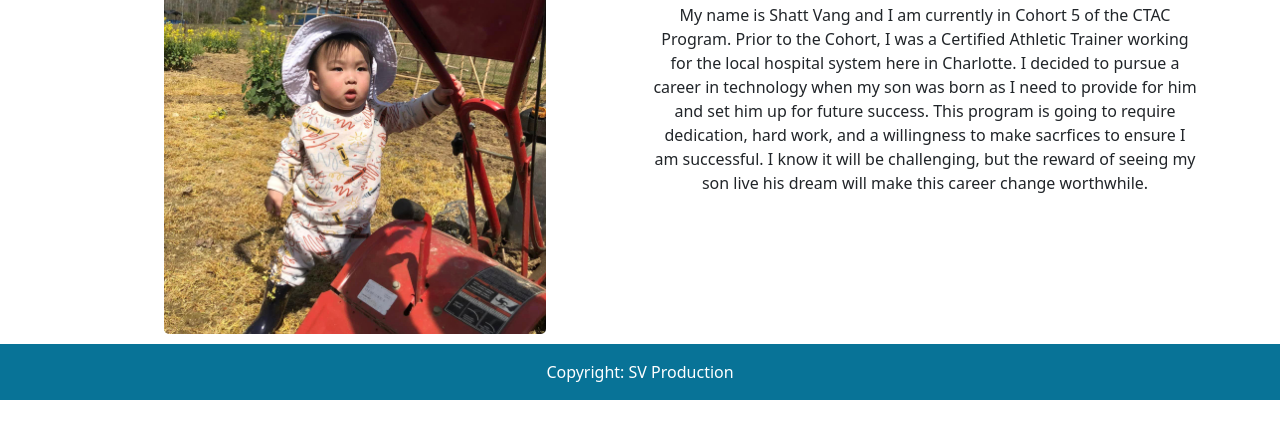
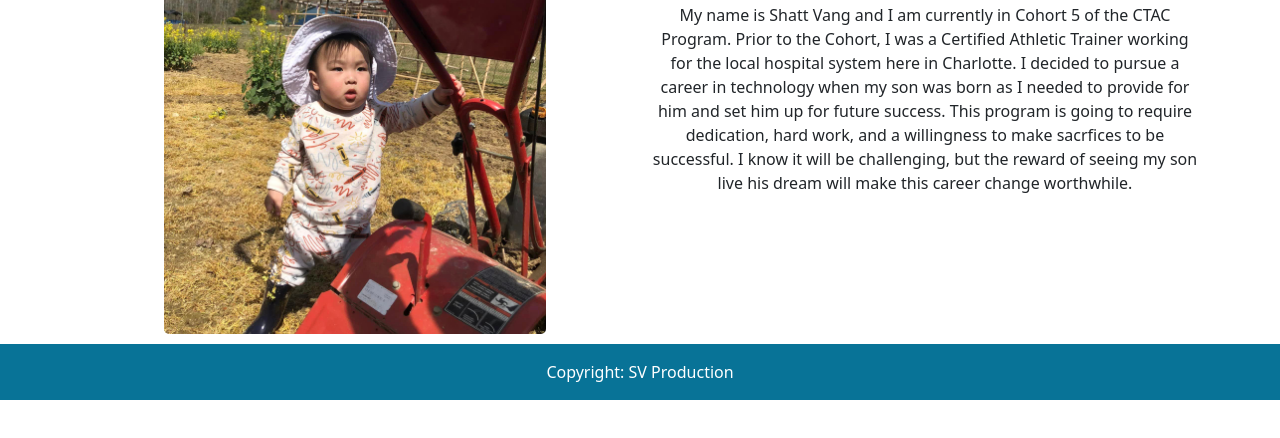
Before and after one commit to svang01/Personal-Portfolio-Project, a plain HTML site: page index.html in a window 1280 px wide. Shown: the part 232-670 px from the top of the page. Drawn offline with nearby package versions, Linux system fonts and the light colour scheme.

Commit message:
updatedaboutme

```diff
--- a/index.html
+++ b/index.html
@@ -56,7 +56,7 @@
         </div>
         <div class="col-md-6 text-center" style="align-self: center;">
           <h1>About Me</h1>
-          <p>My name is Shatt Vang and I am currently in Cohort 5 of the CTAC Program. Prior to the Cohort, I was a Certified Athletic Trainer working for the local hospital system here in Charlotte. I decided to pursue a career in technology when my son was born as I need to provide for him and set him up for future success. This program is going to require dedication, hard work, and a willingness to make sacrfices to ensure I am successful. I know it will be challenging, but the reward of seeing my son live his dream will make this career change worthwhile.</p>
+          <p>My name is Shatt Vang and I am currently in Cohort 5 of the CTAC Program. Prior to the Cohort, I was a Certified Athletic Trainer working for the local hospital system here in Charlotte. I decided to pursue a career in technology when my son was born as I needed to provide for him and set him up for future success. This program is going to require dedication, hard work, and a willingness to make sacrfices to be successful. I know it will be challenging, but the reward of seeing my son live his dream will make this career change worthwhile.</p>
         </div>
    </div>
 </section>
```
